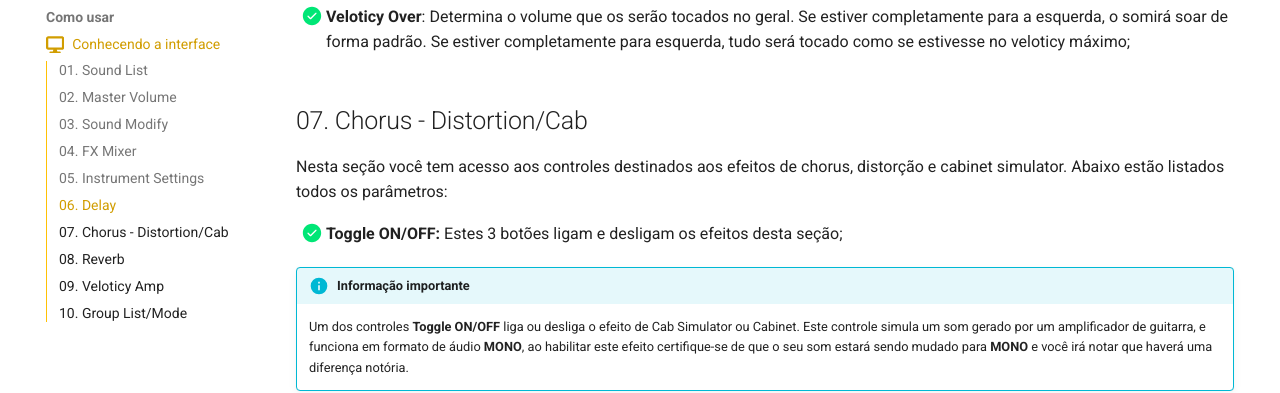
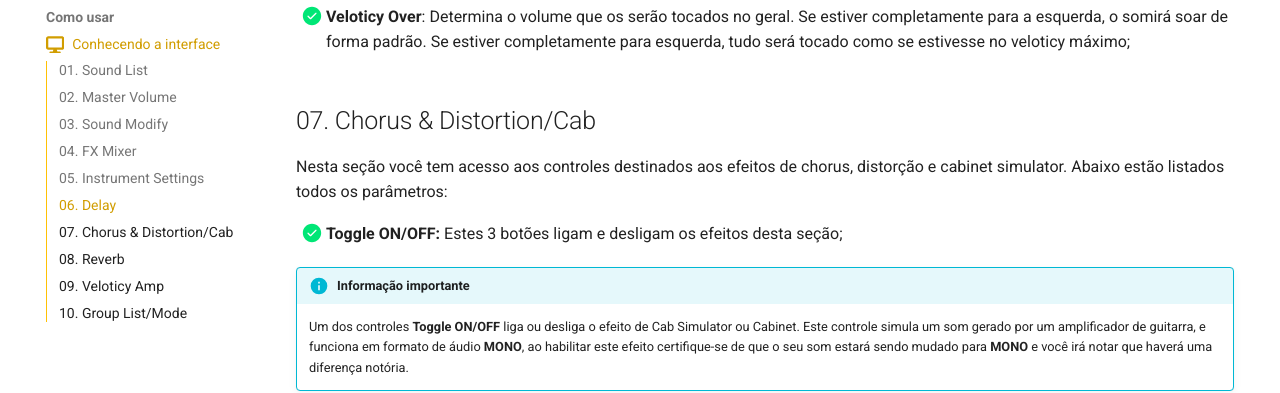
Before and after one commit to wesleyhenriques33/suporte, an MkDocs documentation site: the page built from docs/Nordest-Sampler/Como-usar/01-conhecendo-a-interface.md, in a window 1280 px wide and 900 px high, scrolled down 3497 px. Shown: the part 154-547 px from the top of the window. Built offline with MkDocs 1.6.1 and Material for MkDocs 9.7.7, drawn with Linux system fonts in a browser that asks for light colours; comment, search, counter and statistics services are not loaded.

```diff
--- a/docs/Nordest-Sampler/Como-usar/01-conhecendo-a-interface.md
+++ b/docs/Nordest-Sampler/Como-usar/01-conhecendo-a-interface.md
@@ -12,16 +12,16 @@ Nesta imagem, listado em seções numéricas, temos todas as funcionalidades dis
 
 **Seções do Nordest Sampler:**
 
-* [**01. Sound List**](#01_sound_list)
-* [**02. Master Volume**](#02_master_volume)
-* [**03. Sound Modify**](#03_sound_modify)
-* [**04. FX Mixer**](#04_fx_mixer)
-* [**05. Instrument Settings**](#05_instrument_settings)
-* [**06. Delay**](#06_delay)
-* [**07. Chorus/Distortion**](#07_chorus_-_distortioncab)
-* [**08. Reverb**](#08_reverb)
-* [**09. Velocity Amp**](#09_veloticy_amp)
-* [**10. Group List/Mode**](#10_group_listmode)
+* [**01. Sound List**](#01-sound-list)
+* [**02. Master Volume**](#02-master-volume)
+* [**03. Sound Modify**](#03-sound-modify)
+* [**04. FX Mixer**](#04-fx-mixer)
+* [**05. Instrument Settings**](#05-instrument-settings)
+* [**06. Delay**](#06-delay)
+* [**07. Chorus/Distortion**](#07-chorus--distortioncab)
+* [**08. Reverb**](#08-reverb)
+* [**09. Velocity Amp**](#09-veloticy-amp)
+* [**10. Group List/Mode**](#10-group-listmode)
 
 
 Nos próximos tópicos, traremos diversas informações completas sobre cada uma dessas Seções e como os seus ajustes podem afetar diretamente o som do seu instrumento virtual durante sua performance ou produção musical.
@@ -100,7 +100,7 @@ Abaixo estão listados todos os parâmetros:
 
 - [x]   **Veloticy Over**: Determina o volume que os serão tocados no geral. Se estiver completamente para a esquerda, o somirá soar de forma padrão. Se estiver completamente para esquerda, tudo será tocado como se estivesse no veloticy máximo;
 
-## 07. Chorus - Distortion/Cab
+## 07. Chorus & Distortion/Cab
 
 Nesta seção você tem acesso aos controles destinados aos efeitos de chorus, distorção e cabinet simulator.
 Abaixo estão listados todos os parâmetros:
@@ -130,8 +130,8 @@ Abaixo estão listados todos os parâmetros:
     Para entender melhor este controle, basta fazer uso dele em suas extremindades, ele completamente para a esquerda, serão audíveis todas as frequências agudas, ele completamente para a direita, serão dispersas com mais rapidez as frequências agudas, trazendo assim a característica de um Reverb mais Dark no seu som.
 
 - [x]   **Width:** Este controle regula a abertura stereo do efeito de Reverb no som;
-- [x]   **LFO Rate:** Este controle não está relacionado ao reverb, mas sim aos controles avançados da aba [Instrument Settings](#05_instrument_settings), e tem o propósito de regular a velocidade do LFO que gera sinais como trêmolo, auto pan e outros;
-- [x]   **LFO Depth:** Este controle também está relacionado aos parâmetros de LFO da aba [Instrument Settings](#05_instrument_settings), o qual regula exatamente a intensidade do efeito gerado pelo LFO.
+- [x]   **LFO Rate:** Este controle não está relacionado ao reverb, mas sim aos controles avançados da aba [Instrument Settings](#05-instrument-settings), e tem o propósito de regular a velocidade do LFO que gera sinais como trêmolo, auto pan e outros;
+- [x]   **LFO Depth:** Este controle também está relacionado aos parâmetros de LFO da aba [Instrument Settings](#05-instrument-settings), o qual regula exatamente a intensidade do efeito gerado pelo LFO.
 
 
 ## 09. Veloticy Amp
@@ -169,7 +169,7 @@ Como podemos ver, há diversas opções disponíveis para seleção dos grupos d
     Através de DAW's com o Ableton Live, ou qualquer outra que leia este comando MIDI você pode efetuar a troca do timbre, ou definindo o controle em algum botão do seu controlador.
 
 * **Program:** Esta forma de seleção faz com que o determinado grupo seja selecionado de acordo com o controle de **"Program Change"**, muito conhecido e disponível em qualquer equipamento MIDI;
-* **Manual:** Este forma de seleção faz com que o determinado grupo só esteja ativo de forma manual, para isto você pode ativá-lo através do controle de Group List ou através dos controles de **NEXT/PREV** dos grupos/instrumentos, disponíveis na aba de [Sound List](#01_sound_list).
+* **Manual:** Este forma de seleção faz com que o determinado grupo só esteja ativo de forma manual, para isto você pode ativá-lo através do controle de Group List ou através dos controles de **NEXT/PREV** dos grupos/instrumentos, disponíveis na aba de [Sound List](#01-sound-list).
 
 
 !!! danger "CUIDADO"
```
